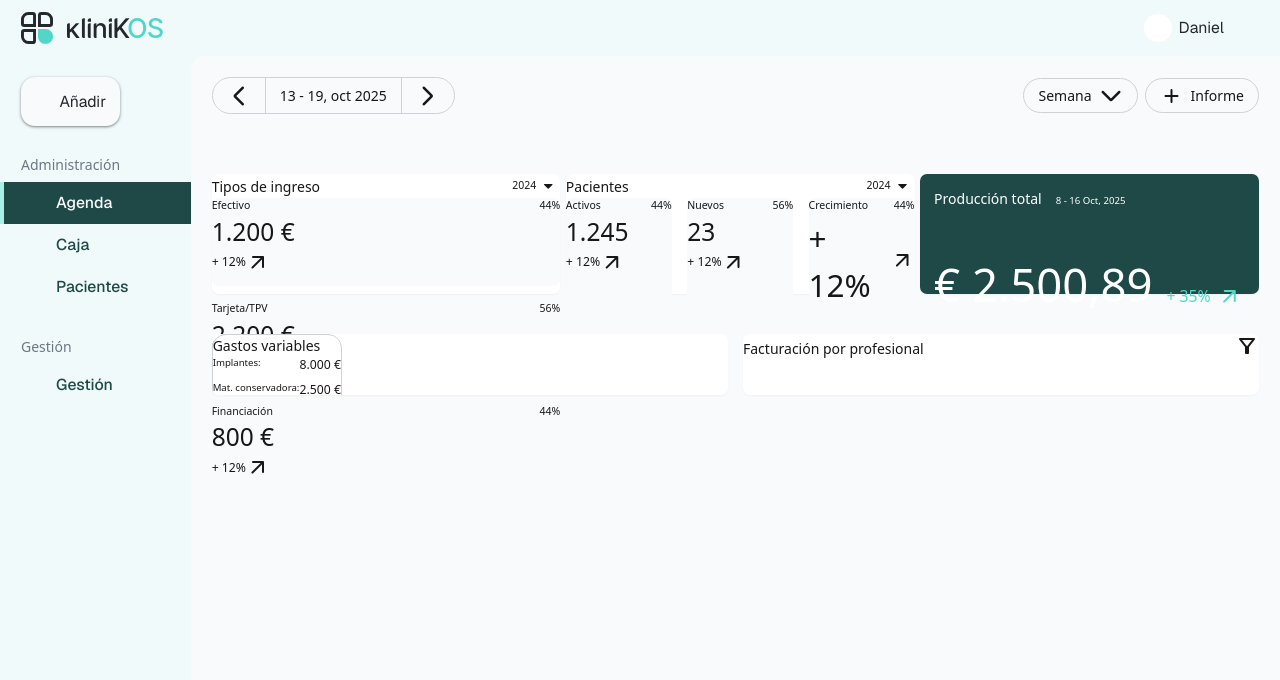
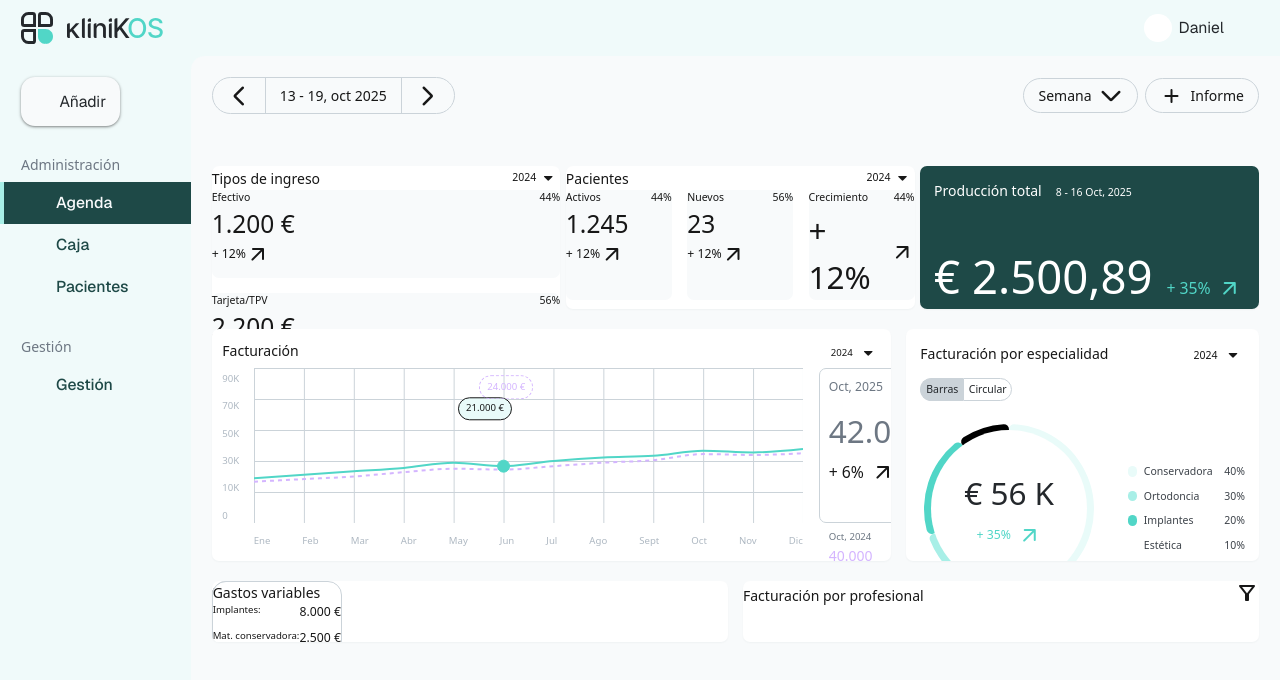
Before and after one commit to klinikOSapp/klinikOS-app, a Next.js app: page / in a window 1280 px wide. Shown: the top 680 px of the page. Built offline with nearby package versions, Linux system fonts and the light colour scheme; some icons are missing.

Commit message:
+- paddind dowm done

```diff
--- a/package.json
+++ b/package.json
@@ -18,7 +18,8 @@
     "@mui/material": "^7.3.3",
     "next": "15.5.4",
     "react": "19.1.0",
-    "react-dom": "19.1.0"
+    "react-dom": "19.1.0",
+    "recharts": "^3.4.0"
   },
   "devDependencies": {
     "@eslint/eslintrc": "^3",
--- a/src/app/gestion/page.tsx
+++ b/src/app/gestion/page.tsx
@@ -9,8 +9,8 @@ import ProfessionalBars from '@/components/gestion/ProfessionalBars'
 
 export default function GestionPage() {
   return (
-    <div className='bg-surface-app min-h-screen overflow-auto'>
-      <div className='container-page py-fluid-md'>
+    <div className='bg-surface-app min-h-screen overflow-auto pb-plnav'>
+      <div className='container-page py-fluid-md pb-plnav'>
         <HeaderControls />
 
         {/* First row - Stats cards */}
@@ -27,7 +27,7 @@ export default function GestionPage() {
         </div>
 
         {/* Third row - Accounting + Professional bars */}
-        <div className='grid grid-cols-1 lg:grid-cols-[2fr_1fr] gap-[var(--spacing-card-gap)] mt-gapmd'>
+        <div className='dashboard-grid-charts mt-gapmd mb-plnav'>
           <AccountingPanel />
           <ProfessionalBars />
         </div>
--- a/src/app/globals.css
+++ b/src/app/globals.css
@@ -108,7 +108,7 @@
 
   /* Dashboard specific spacing tokens (from Figma measurements) */
   --space-card-pad: 1rem; /* 16px */
-  --space-card-gap: 0.75rem; /* 12px */
+  --space-card-gap: 1rem; /* 16px */
   --space-card-gap2: 0.6875rem; /* 11px */
   --space-card-inner: 0.5rem; /* 8px */
   --space-header-cards: 2.4375rem; /* 39px header -> cards gap */
@@ -222,11 +222,10 @@
   --accounting-height-limit: 34vh;
 
   /* Fluid heights - adapt to viewport usando vh para escalar verticalmente */
-  --height-card-stat-fluid: clamp(
-    8rem,
-    15vh,
-    10.1875rem
-  ); /* 128px → 163px - escala con altura del viewport */
+  --height-card-stat-fluid: max(
+    10.1875rem,
+    15vh
+  ); /* Mínimo 163px (Figma) pero deja crecer con vh */
   --height-card-chart-fluid: clamp(
     16rem,
     31.7vh,
@@ -338,13 +337,10 @@ body {
   .dashboard-grid-stats {
     display: grid;
     gap: var(--spacing-card-gap);
-    grid-template-columns:
-      minmax(min(100%, var(--width-card-stat-fluid)), 32.6875rem)
-      minmax(
-        min(100%, var(--width-card-chart-lg-fluid)),
-        var(--width-card-chart-lg-fluid)
-      )
-      minmax(min(100%, var(--width-card-stat-fluid)), 32.6875rem);
+    grid-template-columns: repeat(
+      3,
+      minmax(min(100%, var(--width-card-stat-fluid)), var(--width-card-stat))
+    );
   }
 
   .dashboard-grid-charts {
@@ -381,10 +377,7 @@ body {
     }
 
     .dashboard-grid-stats {
-      grid-template-columns:
-        minmax(0, var(--width-card-stat))
-        minmax(0, var(--width-card-chart-lg))
-        minmax(0, var(--width-card-stat));
+      grid-template-columns: repeat(3, minmax(0, var(--width-card-stat)));
       justify-content: center;
     }
   }
@@ -395,8 +388,8 @@ body {
   .container-page {
     --container-gutter: clamp(1rem, 3vw, var(--spacing-plnav));
     --dashboard-max-width: calc(
-      var(--width-card-chart-lg) + var(--width-card-chart-md) +
-        var(--spacing-card-gap)
+      (2 * var(--width-card-stat)) + var(--width-card-chart-lg) +
+        (2 * var(--spacing-card-gap))
     );
     width: min(
       100%,
@@ -414,3 +407,22 @@ body {
     scrollbar-width: none; /* Firefox */
   }
 }
+
+/* Dashboard gaps at ≥1600px (incl. 1920px): force 1rem horizontally and vertically between cards */
+@media (min-width: 1600px) {
+  :root {
+    --spacing-card-gap: 1rem;
+  }
+}
+
+@media (max-height: 1000px) {
+  :root {
+    /* Reduce vertical stack so 24px bottom spacing stays visible on shorter viewports */
+    --spacing-header-stack: clamp(1.75rem, 4vh, 2.4375rem);
+    --height-card-chart-fluid: clamp(
+      16rem,
+      calc(31.7vh - 1.5rem),
+      21.375rem
+    );
+  }
+}
--- a/src/components/gestion/BillingLineChart.tsx
+++ b/src/components/gestion/BillingLineChart.tsx
@@ -1,3 +1,14 @@
+'use client'
+import {
+  Line,
+  LineChart,
+  ReferenceLine,
+  ReferenceDot,
+  ResponsiveContainer,
+  XAxis,
+  YAxis
+} from 'recharts'
+import { useEffect, useState } from 'react'
 type BillingLineChartProps = { yearLabel?: string }
 
 const CARD_HEIGHT_VAR = 'var(--height-card-chart-fluid)'
@@ -23,24 +34,23 @@ const COMPARISON_TOP_RATIO = 58 / 342
 const COMPARISON_WIDTH_RATIO = 142 / 1069
 const HIGHLIGHT_LEFT_RATIO = (63 + 673.3636474609375) / 1069
 const HIGHLIGHT_WIDTH_RATIO = 1 / 1069
-const BRAND_LINE_LEFT_RATIO = 64 / 1069
-const BRAND_LINE_TOP_RATIO = 148.49644470214844 / 342
-const BRAND_LINE_WIDTH_RATIO = 673.5 / 1069
-const BRAND_LINE_HEIGHT_RATIO = 106.50354766845703 / 342
-const ACCENT_LINE_LEFT_RATIO = 63.5 / 1069
-const ACCENT_LINE_TOP_RATIO = 161.86012268066406 / 342
-const ACCENT_LINE_WIDTH_RATIO = 673.5 / 1069
-const ACCENT_LINE_HEIGHT_RATIO = 103.1398696899414 / 342
-const POINT_LEFT_RATIO = 356 / 1069
-const POINT_TOP_RATIO = 142 / 342
-const POINT_SIZE_RATIO = 13 / 342
-
-const BRAND_LINE_SRC =
-  'http://localhost:3845/assets/fcad0c2a4a81dfabb9159066244314acf76f927a.svg'
-const ACCENT_LINE_SRC =
-  'http://localhost:3845/assets/4b71e124208891d8f4cea425632526d07945cf2b.svg'
-const POINT_SRC =
-  'http://localhost:3845/assets/f840588f7a97e1a29391a19836fc99276e96acc6.svg'
+// Recharts sustituye las líneas SVG estáticas. Los datos por mes permiten dibujar
+// la línea "brand" (actual) y la "accent" (comparativa) manteniendo la estructura Figma.
+// Valores aproximados para maqueta; deben venir del backend en producción.
+const CHART_DATA = [
+  { month: 'Ene', brand: 26000, accent: 24000 },
+  { month: 'Feb', brand: 28000, accent: 25500 },
+  { month: 'Mar', brand: 30000, accent: 27000 },
+  { month: 'Abr', brand: 32000, accent: 29500 },
+  { month: 'May', brand: 35000, accent: 31500 },
+  { month: 'Jun', brand: 33000, accent: 31000 },
+  { month: 'Jul', brand: 36000, accent: 33000 },
+  { month: 'Ago', brand: 38000, accent: 35000 },
+  { month: 'Sept', brand: 39000, accent: 36500 },
+  { month: 'Oct', brand: 42000, accent: 40000 },
+  { month: 'Nov', brand: 41000, accent: 39500 },
+  { month: 'Dic', brand: 43000, accent: 40500 }
+]
 
 const Y_AXIS_LABELS = ['90K', '70K', '50K', '30K', '10K', '0']
 const MONTH_LABELS = [
@@ -66,6 +76,8 @@ const toHeight = (ratio: number) =>
 export default function BillingLineChart({
   yearLabel = '2024'
 }: BillingLineChartProps) {
+  const [isMounted, setIsMounted] = useState(false)
+  useEffect(() => setIsMounted(true), [])
   return (
     <section
       className='relative w-full overflow-clip rounded-lg bg-surface shadow-elevation-card'
@@ -129,43 +141,57 @@ export default function BillingLineChart({
             backgroundColor: 'var(--color-warning-200)'
           }}
         />
-        <img
-          alt=''
-          aria-hidden
-          className='absolute pointer-events-none select-none'
-          src={ACCENT_LINE_SRC}
-          style={{
-            left: toWidth(ACCENT_LINE_LEFT_RATIO),
-            top: toHeight(ACCENT_LINE_TOP_RATIO),
-            width: toWidth(ACCENT_LINE_WIDTH_RATIO),
-            height: toHeight(ACCENT_LINE_HEIGHT_RATIO)
-          }}
-        />
-        <img
-          alt=''
-          aria-hidden
-          className='absolute pointer-events-none select-none'
-          src={BRAND_LINE_SRC}
-          style={{
-            left: toWidth(BRAND_LINE_LEFT_RATIO),
-            top: toHeight(BRAND_LINE_TOP_RATIO),
-            width: toWidth(BRAND_LINE_WIDTH_RATIO),
-            height: toHeight(BRAND_LINE_HEIGHT_RATIO)
-          }}
-        />
-        <img
-          alt=''
-          aria-hidden
-          className='absolute pointer-events-none select-none'
-          src={POINT_SRC}
-          style={{
-            left: toWidth(POINT_LEFT_RATIO),
-            top: toHeight(POINT_TOP_RATIO),
-            width: toHeight(POINT_SIZE_RATIO),
-            height: toHeight(POINT_SIZE_RATIO),
-            transform: 'translate(-50%, -50%)'
-          }}
-        />
+        <div className='absolute inset-0'>
+          {isMounted && (
+            <ResponsiveContainer width='100%' height='100%'>
+              <LineChart
+                data={CHART_DATA}
+                margin={{ top: 0, right: 0, bottom: 0, left: 0 }}
+              >
+                {/* Ejes ocultos para mantener las etiquetas personalizadas de Figma */}
+                <XAxis dataKey='month' hide />
+                <YAxis domain={[0, 90000]} hide />
+                {/* Línea comparativa (info-200) - estilo discontínuo */}
+                <Line
+                  type='monotone'
+                  dataKey='accent'
+                  stroke='var(--info-200, #D4B5FF)'
+                  strokeWidth={2}
+                  strokeDasharray='4 4'
+                  dot={false}
+                  animationDuration={1200}
+                  animationBegin={150}
+                />
+                {/* Línea principal (brandSemantic) */}
+                <Line
+                  type='monotone'
+                  dataKey='brand'
+                  stroke='var(--brandSemantic, #51D6C7)'
+                  strokeWidth={2}
+                  dot={false}
+                  animationDuration={1200}
+                  animationBegin={0}
+                />
+                {/* Punto de foco en un mes concreto (aprox. a la maqueta) */}
+                <ReferenceDot
+                  x='Jun'
+                  y={33000}
+                  r={6}
+                  fill='var(--brandSemantic, #51D6C7)'
+                  stroke='var(--brandSemantic, #51D6C7)'
+                  isFront
+                />
+                {/* Línea vertical destacada en "Oct" como en la maqueta */}
+                <ReferenceLine
+                  x='Oct'
+                  stroke='var(--color-warning-200)'
+                  strokeWidth={1}
+                  ifOverflow='extendDomain'
+                />
+              </LineChart>
+            </ResponsiveContainer>
+          )}
+        </div>
       </div>
 
       <div
--- a/src/components/gestion/ProductionTotalCard.tsx
+++ b/src/components/gestion/ProductionTotalCard.tsx
@@ -11,7 +11,7 @@ export default function ProductionTotalCard({
 }: ProductionTotalCardProps) {
   return (
     <section
-      className='bg-brand-900 text-fg-inverse text-[var(--color-text-inverse)] rounded-lg shadow-elevation-card h-card-stat-fluid w-full shrink-0 justify-self-stretch'
+      className='bg-brand-900 text-fg-inverse text-[var(--color-text-inverse)] rounded-lg shadow-elevation-card h-card-stat-fluid w-full shrink-0 justify-self-stretch overflow-hidden'
       style={{ width: 'min(var(--width-card-stat-fluid), 100%)' }}
     >
       <div className='flex h-full flex-col gap-[min(2.9375rem,4.5vw)] p-[min(1rem,1.5vw)] text-[var(--color-text-inverse)]'>
@@ -19,7 +19,7 @@ export default function ProductionTotalCard({
           <h3 className='text-title-sm font-medium text-[var(--color-text-inverse)]'>
             Producción total
           </h3>
-          <div className='text-label-sm text-[var(--color-text-inverse)]'>
+          <div className='text-label-md text-[var(--color-text-inverse)]'>
             {periodLabel}
           </div>
         </header>
--- a/src/components/gestion/SpecialtyDonut.tsx
+++ b/src/components/gestion/SpecialtyDonut.tsx
@@ -1,4 +1,7 @@
+'use client'
+
 import type { CSSProperties } from 'react'
+import { Pie, PieChart, ResponsiveContainer, Cell } from 'recharts'
 
 type SpecialtyShare = {
   label: string
@@ -31,17 +34,6 @@ const DONUT_SIZE_REM = 12.6875
 const LEGEND_WIDTH_REM = 8.375
 type ChartCardStyles = CSSProperties & Record<'--card-width-current', string>
 
-function buildGradientStops(segments: SpecialtyShare[]) {
-  let cursor = 0
-  return segments
-    .map(({ percentage, colorToken }) => {
-      const start = cursor
-      cursor += percentage
-      return `${colorToken} ${start}% ${cursor}%`
-    })
-    .join(', ')
-}
-
 export default function ProductionTotalCard({
   year = '2024',
   value = '€ 56 K',
@@ -49,8 +41,6 @@ export default function ProductionTotalCard({
   view = 'circular',
   specialties = DEFAULT_SPECIALTIES
 }: ProductionTotalCardProps) {
-  const gradientStops = buildGradientStops(specialties)
-
   const sectionStyles = {
     '--card-width-current': `min(${CARD_WIDTH}, 95vw)`,
     width: 'var(--card-width-current)',
@@ -117,23 +107,34 @@ export default function ProductionTotalCard({
         }}
         aria-hidden='true'
       >
-        <div
-          className='relative size-full rounded-full'
-          style={{
-            background: `conic-gradient(${gradientStops})`
-          }}
+        <ResponsiveContainer width='100%' height='100%'>
+          <PieChart margin={{ top: 4, right: 4, bottom: 4, left: 4 }}>
+            <Pie
+              data={specialties}
+              dataKey='percentage'
+              startAngle={90}
+              endAngle={-270}
+              innerRadius='88%'
+              outerRadius='100%'
+              paddingAngle={0}
+              cornerRadius={16}
+              stroke='transparent'
+              isAnimationActive
             >
+              {specialties.map(({ label, colorToken }) => (
+                <Cell key={label} fill={colorToken} />
+              ))}
+            </Pie>
+          </PieChart>
+        </ResponsiveContainer>
         <div className='absolute inset-[0.75rem] rounded-full border border-[rgba(255,255,255,0.5)] bg-surface' />
-          <div className='absolute inset-0 flex flex-col items-center justify-center gap-gapsm'>
+        <div className='pointer-events-none absolute inset-0 flex flex-col items-center justify-center gap-gapsm'>
           <p className='text-headline-lg text-neutral-900'>{value}</p>
           <div className='flex items-center gap-gapsm'>
-              <span className='text-body-sm font-normal text-brand-500'>
-                {delta}
-              </span>
+            <span className='text-body-sm font-normal text-brand-500'>{delta}</span>
             <span className='material-symbols-rounded text-[1rem] leading-4 text-brand-500'>
               arrow_outward
             </span>
-            </div>
           </div>
         </div>
       </div>
```
Also changed, not shown: 1 other file (tests, documents, lock files or other folders). Lines whose indentation alone changed are shown as unchanged.
